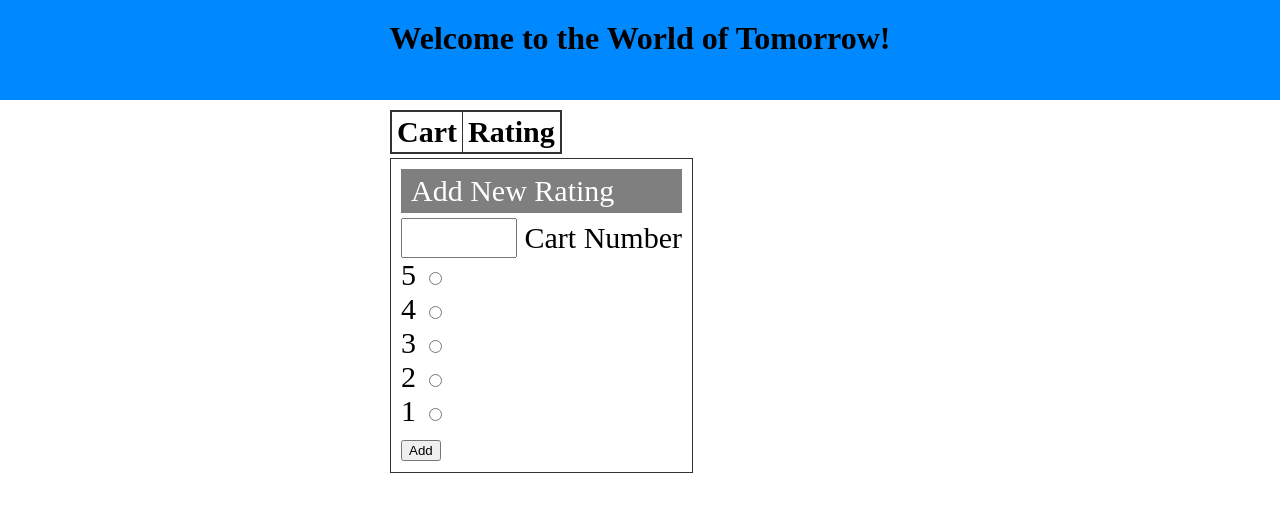
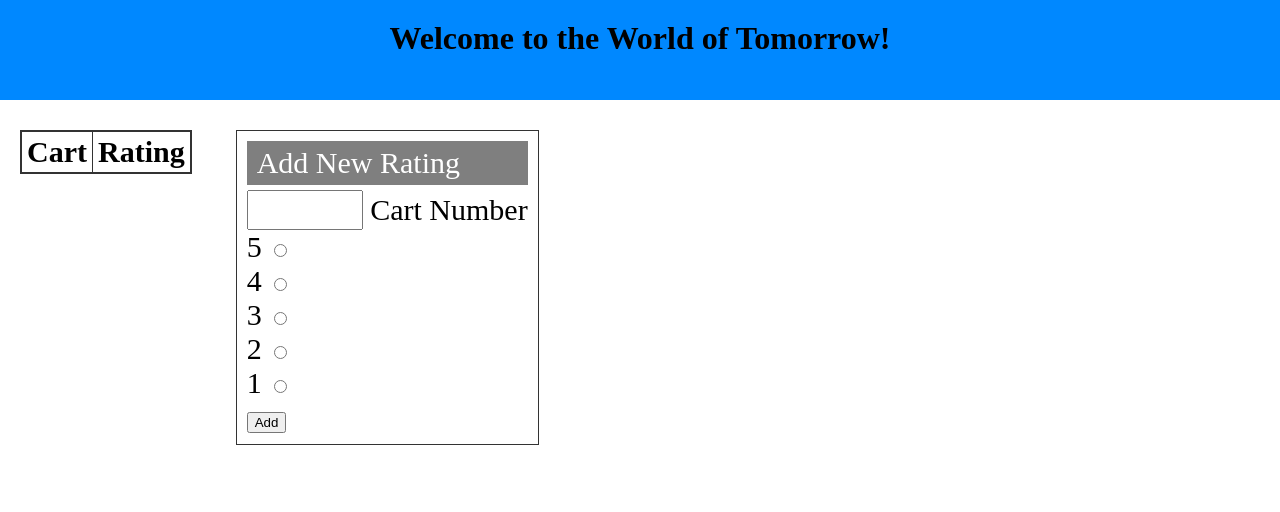
Before and after one commit to dslaugh/dslaugh.github.io, a website built with webpack: page index.html in a window 1280 px wide. Built offline with nearby package versions, Linux system fonts and the light colour scheme.

Commit message:
more styling

```diff
--- a/css/styles.css
+++ b/css/styles.css
@@ -13,8 +13,7 @@ html, body {
     padding: 20px 0;
 }
 .main-container {
-    width: 500px;
-    margin: 0 auto;
+    padding: 20px;
 }
 .ratings-table {
     border: 1px solid #333;
```
